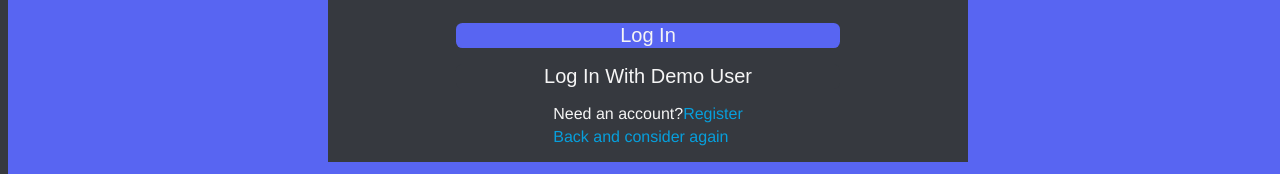
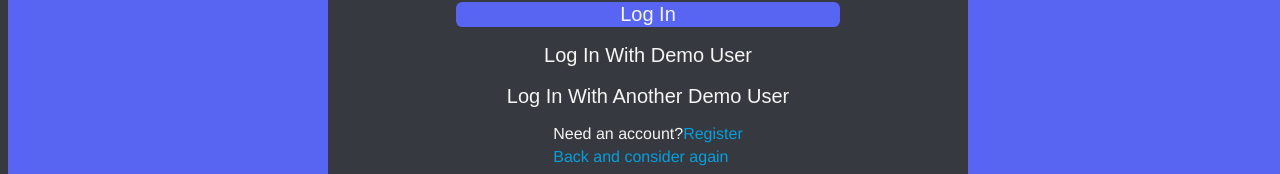
Before and after one commit to zerotume/Doorskid, a React (Create React App) app in the folder frontend/: page /login in a window 1280 px wide. Shown: the part 435-609 px from the top of the page. Built offline with nearby package versions, Linux system fonts and the light colour scheme; no server answers.

Commit message:
another demo user

```diff
--- a/frontend/src/components/LoginFormPage/index.js
+++ b/frontend/src/components/LoginFormPage/index.js
@@ -40,7 +40,24 @@ function LoginFormPage() {
             setErrors(Object.values(data.errors));
             // setErrorObj(data.errors);
           }
+        }
+      });
+  }
 
+  const clickDemoAnother = e => {
+    e.preventDefault();
+    const user = {credential:"user1@user.io", password:"password"};
+    return dispatch(sessionActions.loginAction(user))
+      .catch(async (res) => {
+        const data = await res.json();
+        if(data && data.errors){
+          if(Array.isArray(data.errors)){
+            setErrors(data.errors);
+            // setErrorString(data.errors.join('/'))
+          }else{
+            setErrors(Object.values(data.errors));
+            // setErrorObj(data.errors);
+          }
         }
       });
   }
@@ -82,6 +99,7 @@ function LoginFormPage() {
           <button className='login-submit' type="submit">Log In</button>
         </form>
           <button className='demo-login-submit' type="submit" onClick={clickDemo}>Log In With Demo User</button>
+          <button className='demo-login-submit' type="submit" onClick={clickDemoAnother}>Log In With Another Demo User</button>
         <div className='login-to-register lo-re-div'>
           <span className='login-to-register-text lore-text'>Need an account?</span>
           <Link className='login-to-register-link lore-link' to="/signup">Register</Link>
```
